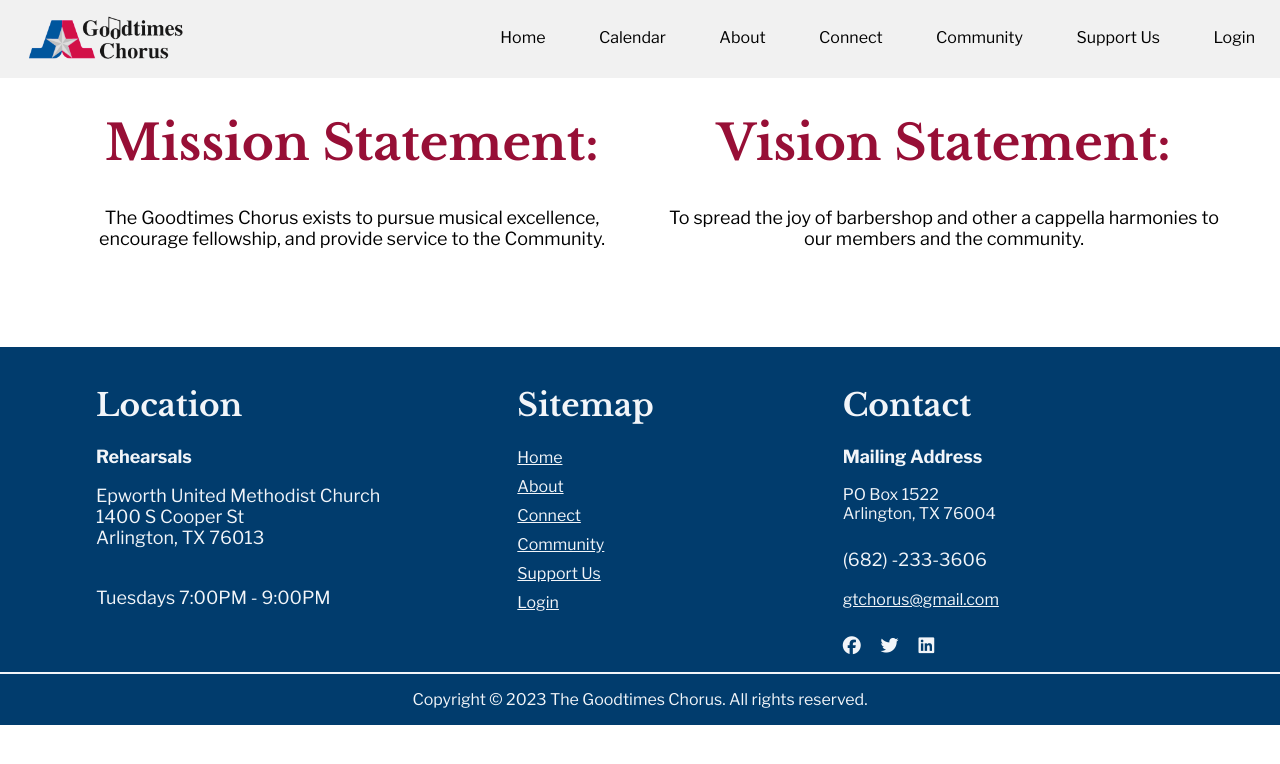
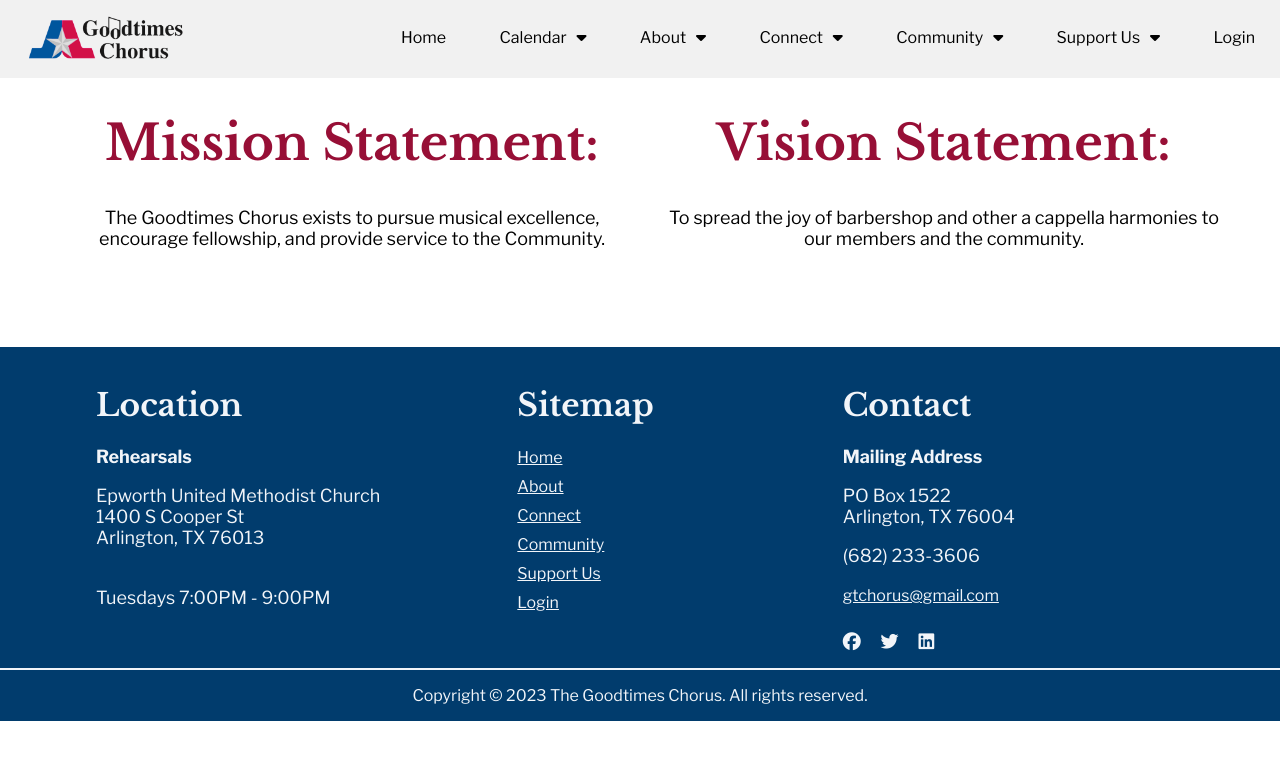
Before and after one commit to uta-tsw0306/ctec-4350-goodtimes-redesign, a PHP site: page /mission.php in a window 1280 px wide. Shown: the top 764 px of the page. Run offline with PHP 8.4, Linux system fonts and the light colour scheme; some libraries are stand-ins or nearby versions.

Commit message:
Update shared.inc.php

```diff
--- a/shared.inc.php
+++ b/shared.inc.php
@@ -6,35 +6,35 @@
             <button class='navbar-toggler' type='button' data-target='#main-navigation'><i class='fa-solid fa-bars'></i></button>
             <ul id='main-navigation' class='navbar'>
                 <li><a href='index.php' title='Home'>Home</a></li>
-                <li class='calendar-tab'><a href='calendar.php' title='Calendar'>Calendar</a>
+                <li class='calendar-tab dropdown'><a href='#' title='Calendar'>Calendar</a>
                     <ul class='calendar dropdown-content'>
                         <li><a href='something.php' title='Title Goes Here'>Content 1</a></li>
                         <li><a href='something.php' title='Title Goes Here'>Content 2</a></li>
                     </ul>
                 </li>
-                <li class='about-tab'><a href='about.php' title='About'>About</a>
+                <li class='about-tab dropdown'><a href='#' title='About'>About</a>
                     <ul class='about dropdown-content'>
-                        <li><a href='mission.php' title='Mission & Vision'>Mission & Vision</a></li>
+                        <li><a href='something.php' title='Title Goes Here'>About 1</a></li>
                         <li><a href='something.php' title='Title Goes Here'>About 2</a></li>
-                        <li><a href='repertoire.php' title='Repertoire'>Repertoire</a></li>
+                        <li><a href='something.php' title='Title Goes Here'>About 3</a></li>
                         <li><a href='something.php' title='Title Goes Here'>About 4</a></li>
                     </ul>
                 </li>
-                <li class='connect-tab'><a href='connect.php' title='Connect'>Connect</a>
+                <li class='connect-tab dropdown'><a href='#' title='Connect'>Connect</a>
                     <ul class='connect dropdown-content'>
                         <li><a href='something.php' title='Title Goes Here'>Content 1</a></li>
                         <li><a href='something.php' title='Title Goes Here'>Content 2</a></li>
                     </ul>
                 </li>
-                <li class='community-tab'><a href='community.php' title='Community'>Community</a>
+                <li class='community-tab dropdown'><a href='#' title='Community'>Community</a>
                     <ul class='community dropdown-content'>
                         <li><a href='something.php' title='Title Goes Here'>Content 1</a></li>
-                        <li><a href='supporters.php' title='Supporters'>Our Supporters</a></li>
+                        <li><a href='something.php' title='Title Goes Here'>Content 2</a></li>
                         <li><a href='something.php' title='Title Goes Here'>Content 3</a></li>
                         <li><a href='something.php' title='Title Goes Here'>Content 4</a></li>
                     </ul>
                 </li>
-                <li class='support-tab'><a href='support.php' title='Support Us'>Support Us</a>
+                <li class='support-tab dropdown'><a href='#' title='Support Us'>Support Us</a>
                     <ul class='support dropdown-content'>
                         <li><a href='something.php' title='Title Goes Here'>Content 3</a></li>
                         <li><a href='something.php' title='Title Goes Here'>Content 4</a></li>
@@ -53,7 +53,7 @@
                 <div class='footer-text'>
                     <h3>Location</h3>
                     <p class='footer-subhead'>Rehearsals</p>
-                    <address><a href='https://goo.gl/maps/t8qsr49SpQfC7ELc8' target='_blank' title='Google Maps'>Epworth United Methodist Church <br> 1400 S Cooper St <br> Arlington, TX 76013</a></address><br>
+                    <address><a href='https://goo.gl/maps/9k2Ftwj42KqgxsKu5' target='_blank' title='Google Maps'>Epworth United Methodist Church <br> 1400 S Cooper St <br> Arlington, TX 76013</a></address><br>
                     <p> Tuesdays 7:00PM - 9:00PM</p>
                 </div>
             </div>
@@ -75,10 +75,10 @@
                     <h3>Contact</h3>
 
                     <p class='footer-subhead'>Mailing Address</p>
-                    <address><a href='https://goo.gl/maps/t8qsr49SpQfC7ELc8' target='_blank' title='Google Maps' class='links'>PO Box 1522 <br> Arlington, TX 76004</a>
-                    </address>
+                    <p>PO Box 1522 <br> Arlington, TX 76004</p>
 
-                    <p>(682) -233-3606</p>
+
+                    <p>(682) 233-3606</p>
 
                     <p class='footer_text_center'><a href='mailto:username@domain.com' title='Webmaster's Email' target='_blank' class='links'>gtchorus@gmail.com</a></p>
 
```
